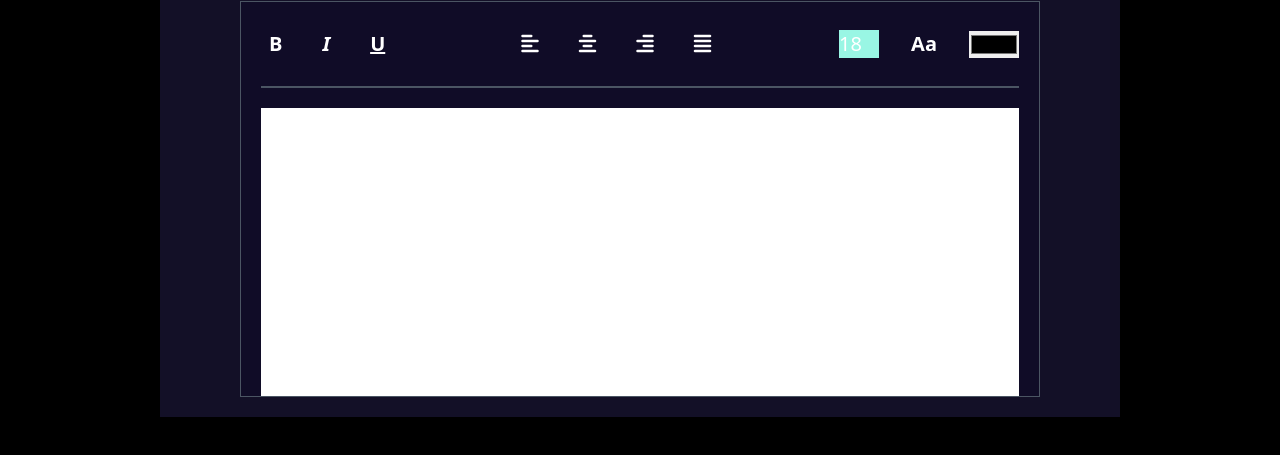
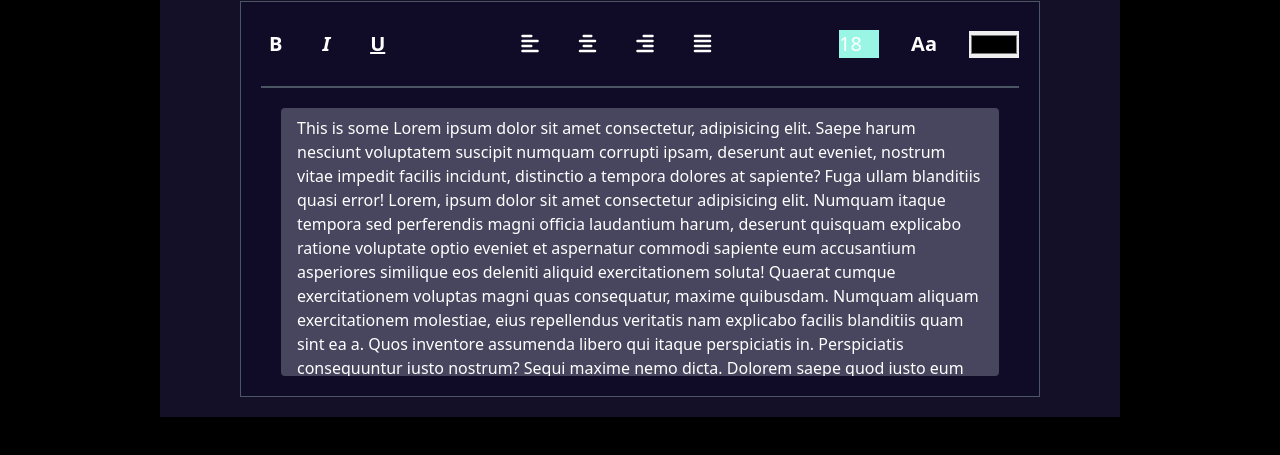
Before and after one commit to symoon007/text-editor, a plain HTML site: page index.html in a window 1280 px wide. Both pictures are taken after a click on the button "Dark mode". Shown: the part 167-622 px from the top of the page. Drawn offline with nearby package versions, Linux system fonts and the light colour scheme.

Commit message:
push text editor

```diff
--- a/js/text.js
+++ b/js/text.js
@@ -1,17 +1,9 @@
-const myButton = document.getElementById("myButton");
 
-myButton.addEventListener("click", function () {
-  if (myButton.classList.contains("clicked")) {
-    myButton.classList.remove("clicked");
-  } else {
-    myButton.classList.add("clicked");
-  }
-});
 function toggleDarkMode() {
   const body = document.querySelector("body");
   const editor = document.querySelector("#dark-div");
   const section = document.querySelector("#dark-section");
-  const editorText = document.querySelector(".editor");
+  const editorText = document.querySelector("#text");
   const toggle = document.querySelector(".toggle");
 
   body.classList.toggle("dark-mode");
--- a/style.css
+++ b/style.css
@@ -14,11 +14,15 @@ body.dark-mode {
 #dark-section.dark-mode {
     background-color: rgb(19, 16, 39);
 }
-.editor.dark-mode {
+#text.dark-mode {
+    background-color: rgb(71, 70, 94);
+}
+/* .editor.dark-mode {
     background-color: rgb(19, 16, 39);
+} */
+
+#text {
+    overflow:scroll ;
+    background-color: white;
+
 }
-
-.editor {
-    overflow:scroll;
-    background-color: white !important;
-}
```
Also changed, not shown: js/text-align.js (+4 -4 lines).
